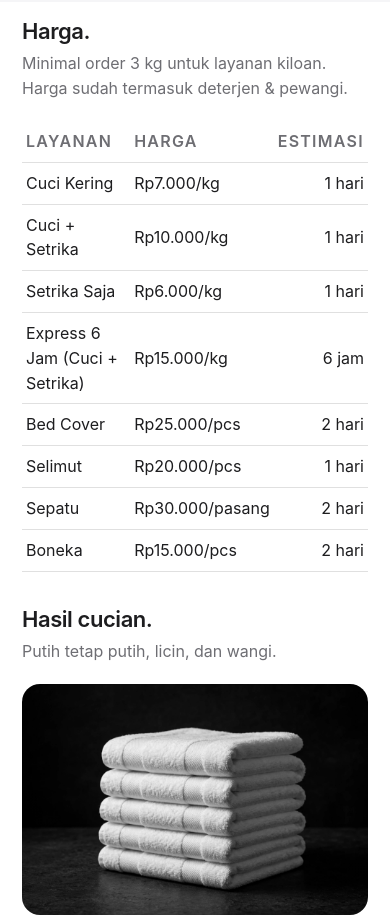
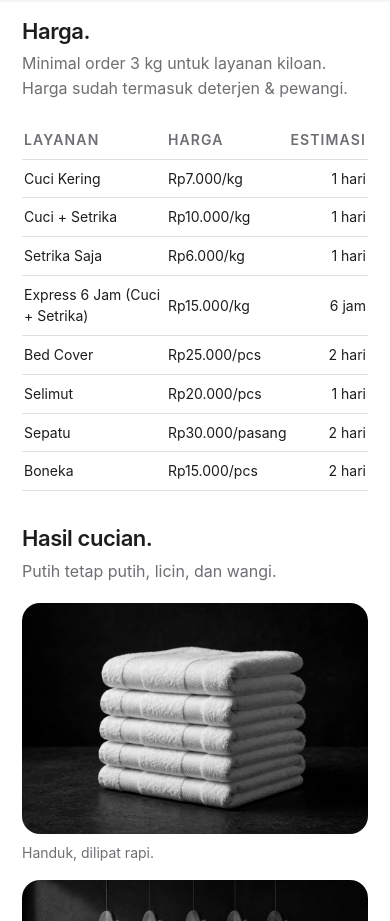
Before and after one commit to booiyk/laundryku, a plain HTML site: page index.html in a window 390 px wide. Shown: the part 1960-2881 px from the top of the page. Drawn offline with nearby package versions, Linux system fonts and the light colour scheme.

Commit message:
fix: pampat tabel harga agar tidak overflow di layar 320px

```diff
--- a/style.css
+++ b/style.css
@@ -256,6 +256,8 @@ footer .foot-links a:hover { text-decoration: underline; }
 @media (max-width: 520px) {
   .how-grid { grid-template-columns: 1fr; }
   .hero-links a { font-size: 17px; }
+  /* Tabel harga dipampat supaya tidak melebar di layar ~320px */
+  .pricing th, .pricing td { font-size: 14px; padding: 8px 2px; }
 }
 @media (prefers-reduced-motion: reduce) {
   html { scroll-behavior: auto; }
```
